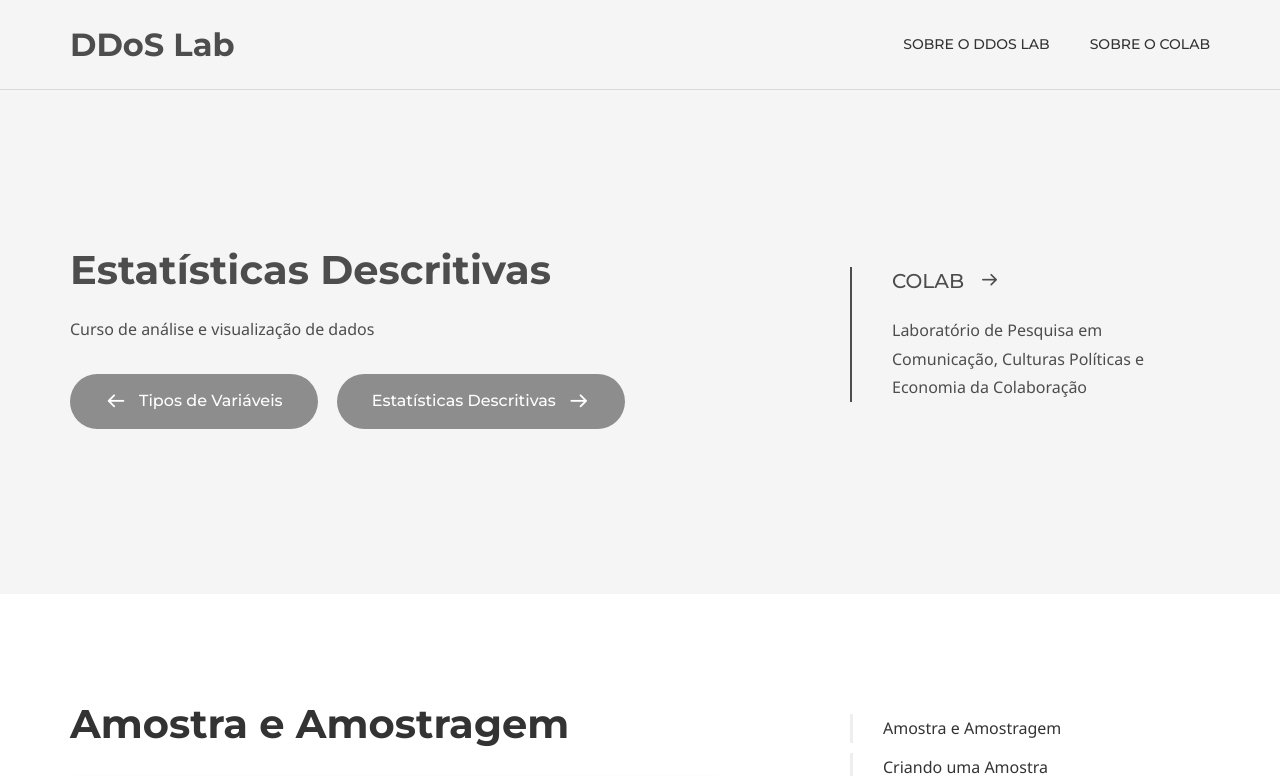
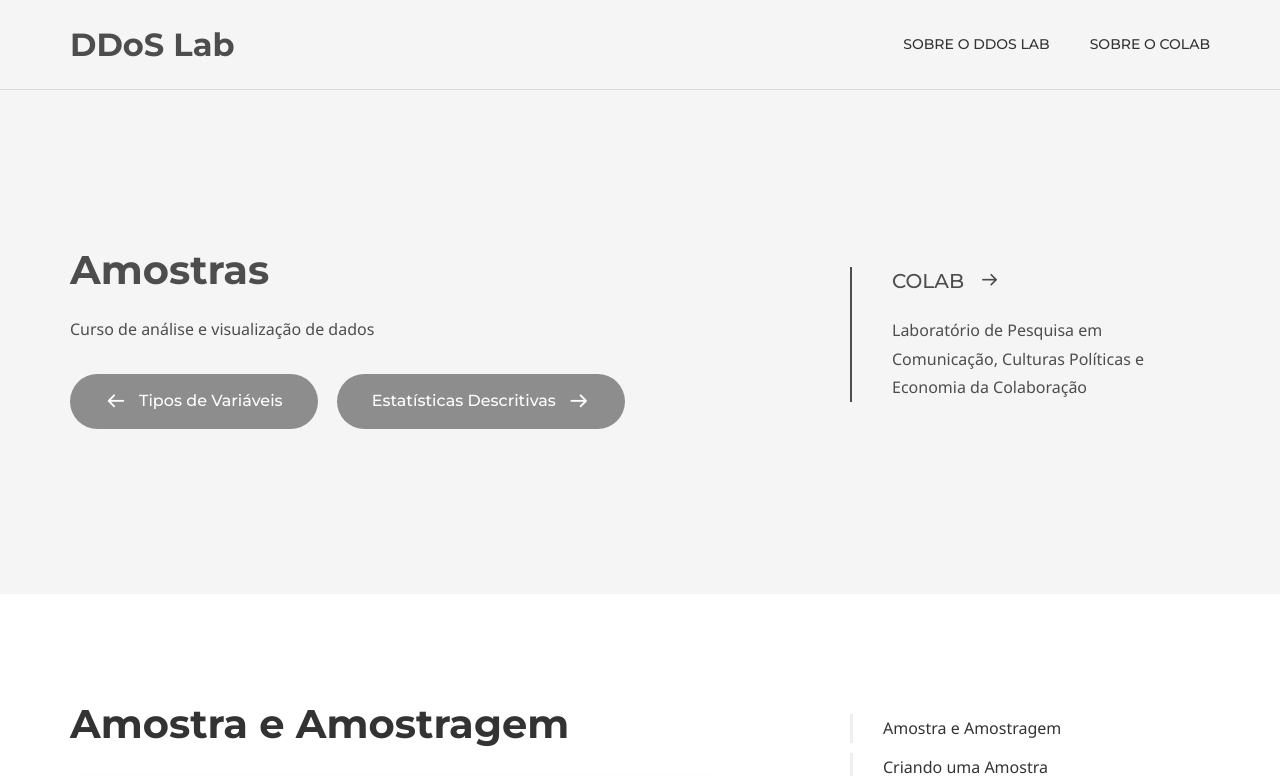
Before and after one commit to coLAB-UFF/docs, a Jekyll site: the page built from dataviz2_04.md, in a window 1280 px wide and 900 px high, cut to the strip 0-776 px from the top of the window. Built offline with Jekyll 4.4.1, drawn with Linux system fonts in a browser that asks for light colours; some web fonts are replaced.

Commit message:
Update dataviz2_04.md

```diff
--- a/dataviz2_04.md
+++ b/dataviz2_04.md
@@ -5,7 +5,7 @@ keywords:
 comments: false
 
 # Hero section
-title: Estatísticas Descritivas
+title: Amostras
 description: Curso de análise e visualização de dados
 
 # Author box
```
